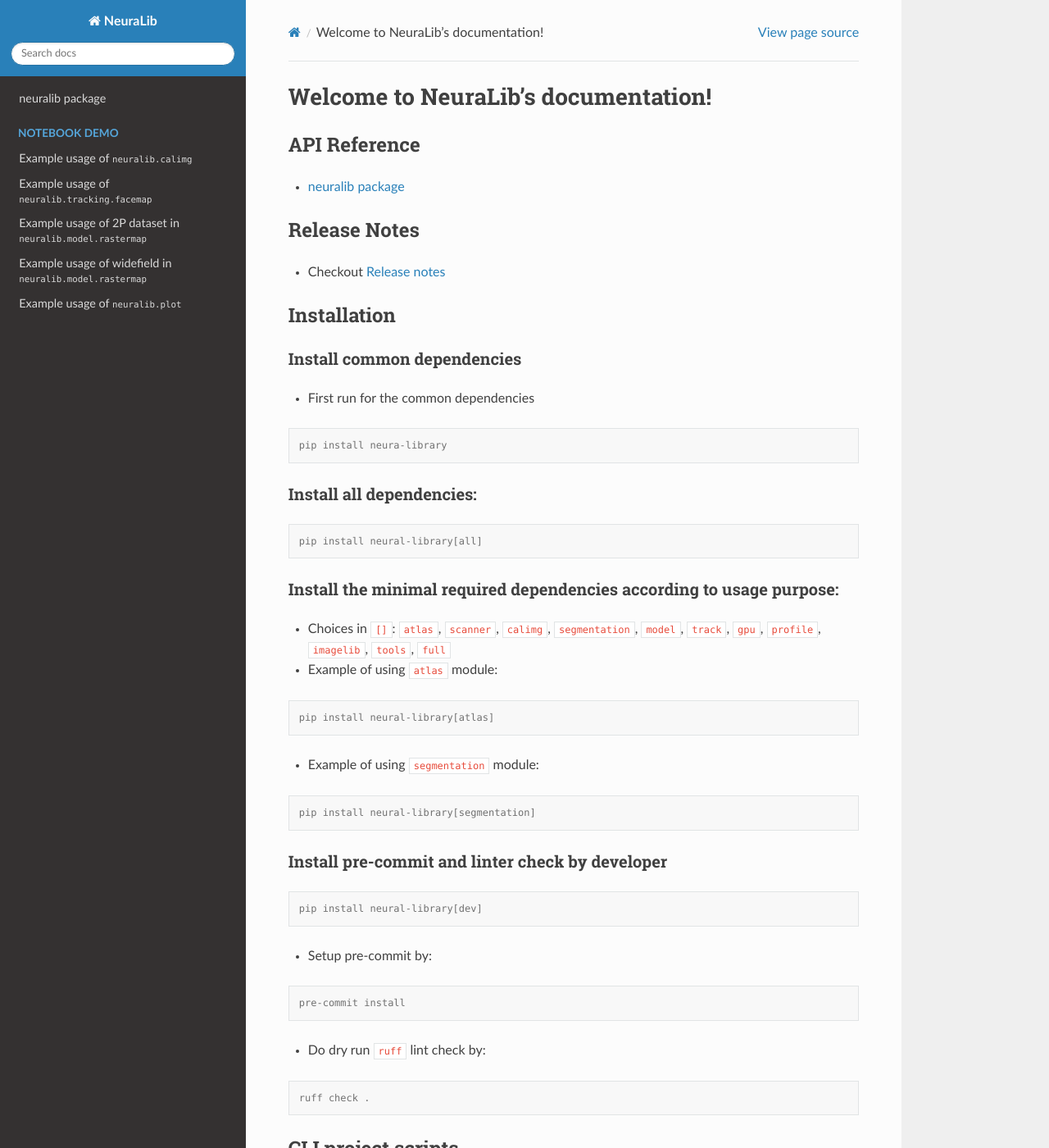
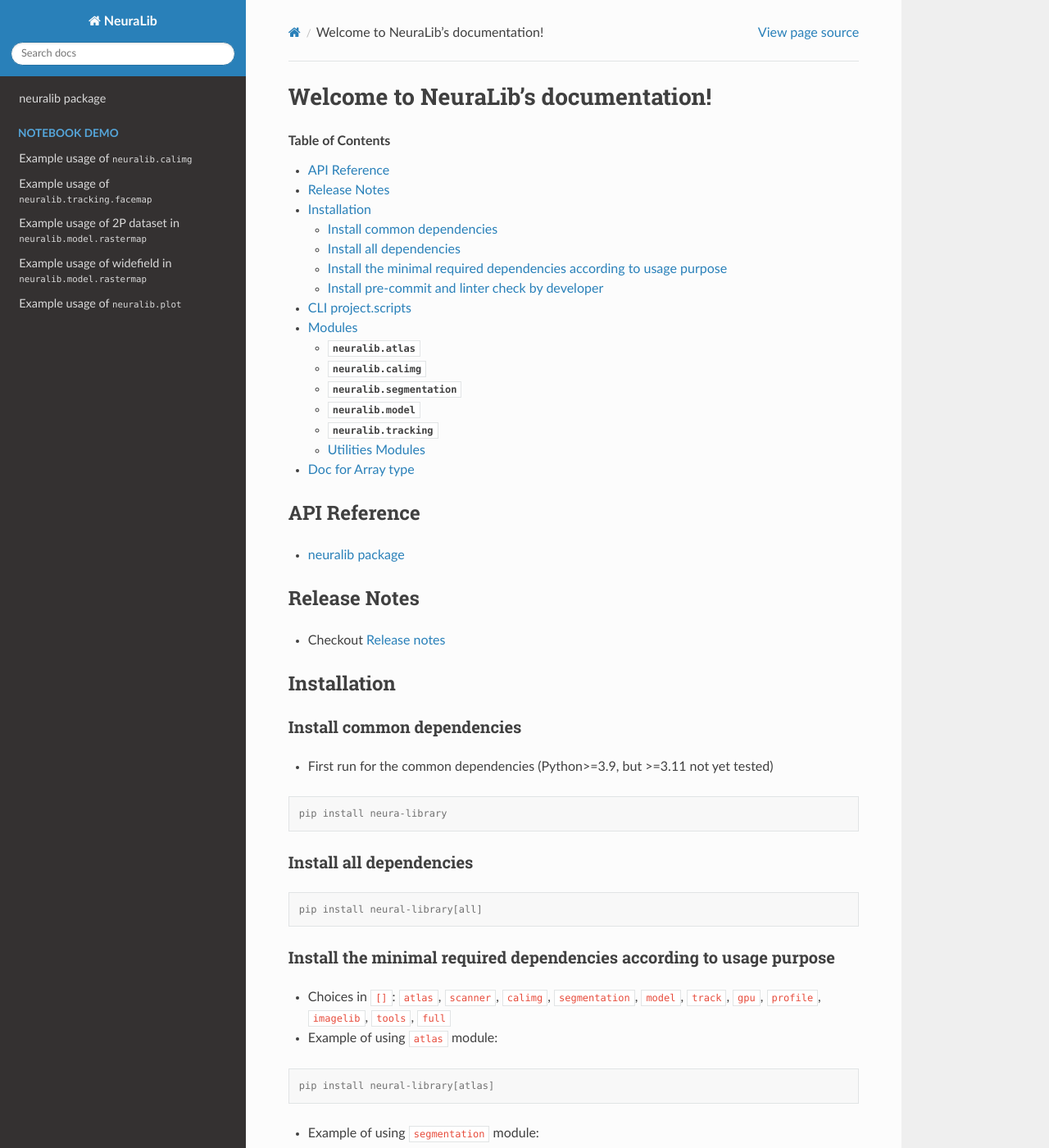
Before and after one commit to ytsimon2004/neuralib, a Sphinx documentation site: the page built from doc/source/index.rst, in a window 1280 px wide and 1400 px high. Shown: the whole window at 82% size. Built offline with Sphinx 7.4.7 and the Read the Docs theme 2.0.0, drawn with Linux system fonts in a browser that asks for light colours; pages that are not in the unit, such as notebooks, are missing from menus; some of the changed text lies outside the part shown.

Commit message:
add doc save

```diff
--- a/doc/source/index.rst
+++ b/doc/source/index.rst
@@ -1,11 +1,14 @@
 Welcome to NeuraLib's documentation!
 ====================================
-
 
 
 .. toctree::
    :maxdepth: 2
    :caption: Contents:
+
+.. contents:: Table of Contents
+   :local:
+   :depth: 2
 
 
 API Reference
@@ -29,21 +32,21 @@ Installation
 Install common dependencies
 ^^^^^^^^^^^^^^^^^^^^^^^^^^^^
 
-- First run for the common dependencies
+- First run for the common dependencies (Python>=3.9, but >=3.11 not yet tested)
 
 .. code-block:: console
 
     pip install neura-library
 
 
-Install all dependencies:
+Install all dependencies
 ^^^^^^^^^^^^^^^^^^^^^^^^^^^^^
 
 .. code-block:: console
 
     pip install neural-library[all]
 
-Install the minimal required dependencies according to usage purpose:
+Install the minimal required dependencies according to usage purpose
 ^^^^^^^^^^^^^^^^^^^^^^^^^^^^^^^^^^^^^^^^^^^^^^^^^^^^^^^^^^^^^^^^^^^^^^^^^^^^^
 
 - Choices in ``[]``: ``atlas``, ``scanner``, ``calimg``, ``segmentation``, ``model``, ``track``, ``gpu``, ``profile``, ``imagelib``, ``tools``, ``full``
@@ -108,12 +111,9 @@ CLI project.scripts
     ../notebooks/example_neuralib_plot
 
 
-Open-Source tools API call / data parsing
-------------------------------------------
+Modules
+----------
 
-.. toctree::
-   :maxdepth: 1
-   :caption: Module
 
 :mod:`neuralib.atlas`
 ^^^^^^^^^^^^^^^^^^^^^^^^^^^^^^
--- a/pyproject.toml
+++ b/pyproject.toml
@@ -31,7 +31,7 @@ dependencies = [
     "scipy",
     "scikit-image",
     "pandas",
-    "polars>=1.0.0",
+    "polars",
     "pyarrow",
     "tifffile",
     "opencv-python>=4.8.0.76",
```
Also changed, not shown: README.md (+9 -10 lines), 2 other files.
